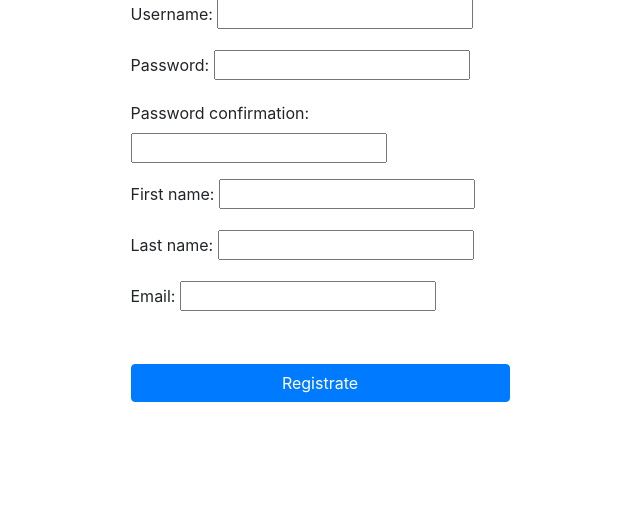
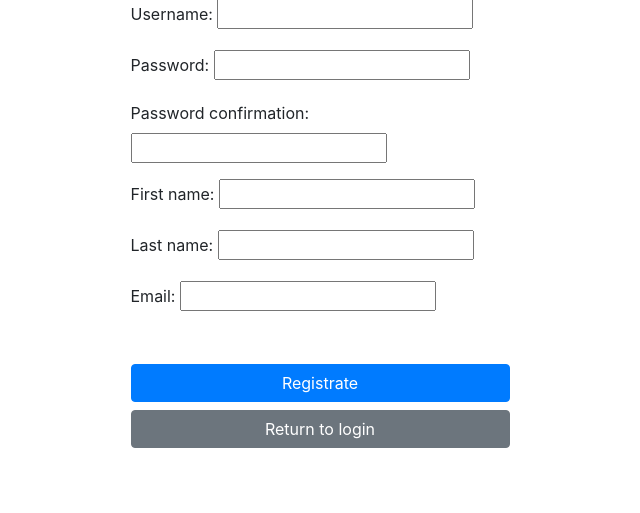
Before and after one commit to JesusGalindoB/Djinsgram, a Django app: page /users/signup/ in a window 1280 px wide. Shown: the part 114-627 px from the top of the page, without its empty margins (320-960 px from the left). Run offline with Django 3.2, Linux system fonts and the light colour scheme; some libraries are stand-ins or nearby versions.

Commit message:
Update signup template

```diff
--- a/templates/users/signup.html
+++ b/templates/users/signup.html
@@ -15,4 +15,9 @@
 
     </form>
 
+    <a href="{% url 'users:login' %}">
+        <p class="btn btn-secondary btn-block mt-2">Return to login</p>
+    </a>
+
+
 {% endblock %}
```
Also changed, not shown: media/posts/photos/82660692_781473095670610_8681714699511703197_n.jpg (added).
